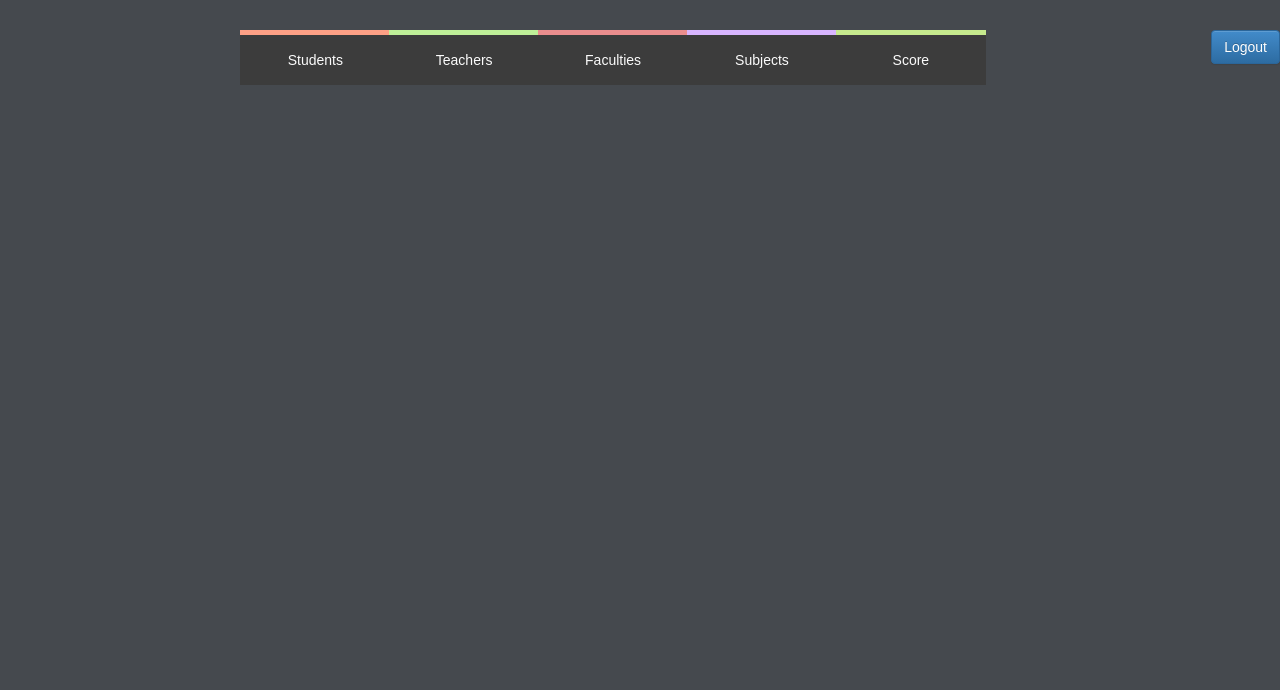
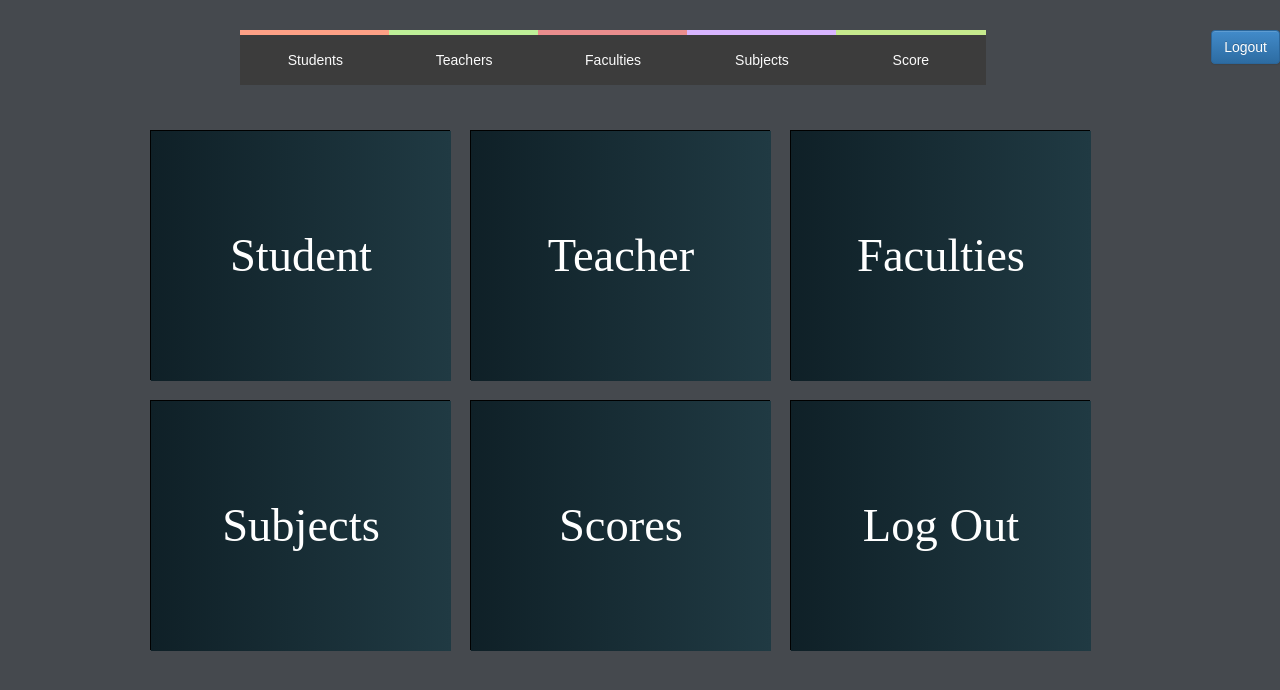
Before and after one commit to jasspn2014/onlinecms, a PHP site: page /everyone.php in a window 1280 px wide. Shown: the top 690 px of the page. Run offline with PHP 8.4, Linux system fonts and the light colour scheme; some libraries are stand-ins or nearby versions; some web fonts are replaced.

Commit message:
Home Design

```diff
--- a/css/home.css
+++ b/css/home.css
@@ -0,0 +1,77 @@
+.data_container{
+    background-color: red;
+    height : auto;
+    width : 1000px;
+    margin-left : auto;
+    margin-right : auto;
+}
+
+
+.flip-card {
+    background-color: transparent;
+    width: 300px;
+    height: 250px;
+    float : left;
+    margin : 10px;
+    border: 1px solid #000;
+    perspective: 1000px; /* Remove this if you don't want the 3D effect */
+  }
+
+  .flip-card-no-flip{
+    background-color: transparent;
+    width: 300px;
+    height: 250px;
+    float : left;
+    margin : 10px;
+    border: 1px solid #000;
+  }
+
+ .flip-card-inner {
+    position: relative;
+    width: 100%;
+    height: 100%;
+    text-align: center;
+    transition: transform 0.8s;
+    transform-style: preserve-3d;
+  }
+
+
+  .flip-card:hover .flip-card-inner {
+    transform: rotateY(180deg);
+  }
+
+
+  .flip-card-front, .flip-card-back {
+    position: absolute;
+    width: 100%;
+    height: 100%;
+    -webkit-backface-visibility: hidden;
+    backface-visibility: hidden;
+  }
+
+
+  .flip-card-front {
+    background-color: #bbb;
+    color: black;
+  }
+
+  .flip-card-back {
+    background-image: linear-gradient(to right,#0F2027, #203A43);
+    color: white;
+    transform: rotateY(180deg);
+  }
+
+  .card-front-txt{
+      color : white;
+      background-image: linear-gradient(to right,#0F2027, #203A43);
+      width: 300px;
+      height: 250px;
+      font-size: 30px;;
+      line-height: 250px;
+
+  }
+
+  .card_back_links > p > a{
+    color : white;
+    text-decoration: none;
+}
--- a/everyone.php
+++ b/everyone.php
@@ -22,7 +22,8 @@
 <link rel="stylesheet" type="text/css" href="css/style_entry.css" />
 <link rel="stylesheet" type="text/css" href="css/style_view.css" />
 <link rel="stylesheet" type="text/css" href="css/everyone.css">
-<link href = "css/menubar_style.css" rel = "stylesheet" type = text/css>
+<link rel = "stylesheet" type = "text/css" href = "css/menubar_style.css" />
+<link rel = "stylesheet" type = "text/css" href = "css/home.css" />
 </head>
 
 <body>
@@ -76,8 +77,6 @@
         </div>
 
 
-<div class="data-container">
 
-</div>
 </body>
 </html>
--- a/home.php
+++ b/home.php
@@ -1,15 +1,111 @@
-<?php
-
-?>
 <!DOCTYPE html>
 <html lang="en">
 <head>
     <meta charset="UTF-8">
     <meta name="viewport" content="width=device-width, initial-scale=1.0">
     <title>Online College Management System</title>
-    <link rel="stylesheet" type="text/css" href="css/home.css"/>
 </head>
 <body>
+    <div class="data_container">
+        <div class="flip-card">
+            <div class="flip-card-inner">
+                <div class="flip-card-front">
+                    <div class="card-front-txt">
+                        <p>Student</p>
+                    </div>
+                </div>
+                <div class="flip-card-back">
+                <h1>Student</h1>
+                    <div class="card_back_links">
+                        <br><br>
+                        <p><a href="everyone.php?tag=student_entry">Students Entry</a><p>
+                        <p><a href="everyone.php?tag=view_students">View Students</a><p>
+                    </div>
+                </div>
+            </div>
+        </div>
 
+        <div class="flip-card">
+            <div class="flip-card-inner">
+                <div class="flip-card-front">
+                    <div class="card-front-txt">
+                        <p>Teacher</p>
+                    </div>
+                </div>
+                <div class="flip-card-back">
+                <h1>Teacher</h1>
+                <div class="card_back_links">
+                        <br><br>
+                        <p><a href="everyone.php?tag=teachers_entry">Teachers Entry</a><p>
+                        <p><a href="everyone.php?tag=view_teachers">View Teachers</a><p>
+                    </div>
+                </div>
+            </div>
+        </div>
+
+        <div class="flip-card">
+            <div class="flip-card-inner">
+                <div class="flip-card-front">
+                    <div class="card-front-txt">
+                        <p>Faculties</p>
+                    </div>
+                </div>
+                <div class="flip-card-back">
+                <h1>Faculties</h1>
+                <div class="card_back_links">
+                        <br><br>
+                        <p><a href="everyone.php?tag=faculties_entry">Faculties Entry</a><p>
+                        <p><a href="everyone.php?tag=view_faculties">View Faculties</a><p>
+                    </div>
+                </div>
+            </div>
+        </div>
+
+        <div class="flip-card">
+            <div class="flip-card-inner">
+                <div class="flip-card-front">
+                    <div class="card-front-txt">
+                        <p>Subjects</p>
+                    </div>
+                </div>
+                <div class="flip-card-back">
+                <h1>Subjects</h1>
+                <div class="card_back_links">
+                        <br><br>
+                        <p><a href="everyone.php?tag=subject_entry">Subjects Entry</a><p>
+                        <p><a href="everyone.php?tag=view_subjects">View Subjects</a><p>
+                    </div>
+                </div>
+            </div>
+        </div>
+
+        <div class="flip-card">
+            <div class="flip-card-inner">
+                <div class="flip-card-front">
+                    <div class="card-front-txt">
+                        <p>Scores</p>
+                    </div>
+                </div>
+                <div class="flip-card-back">
+                <h1>Scores</h1>
+                <div class="card_back_links">
+                        <br><br>
+                        <p><a href="everyone.php?tag=score_entry">Score Entry</a><p>
+                        <p><a href="everyone.php?tag=view_scores">View Score</a><p>
+                    </div>
+                </div>
+            </div>
+        </div>
+
+        <div class="flip-card-no-flip">
+            <div class="flip-card-inner">
+                <div class="flip-card-front">
+                    <div class="card-front-txt">
+                        <p><a href="index.php" style = "text-decoration : none; color : white;">Log Out</a></p>
+                    </div>
+                </div>
+            </div>
+        </div>
+    </div>
 </body>
 </html>
```
Also changed, not shown: css/everyone.css (line endings or trailing spaces).
